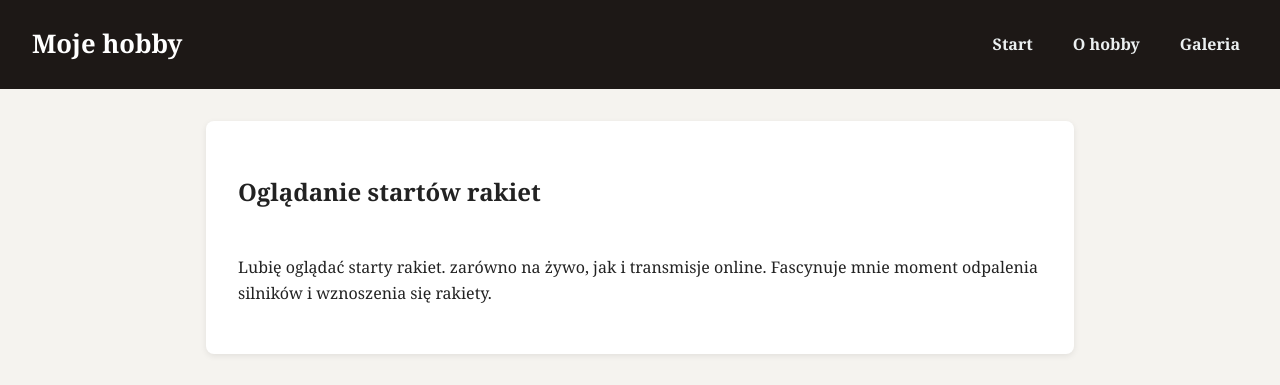
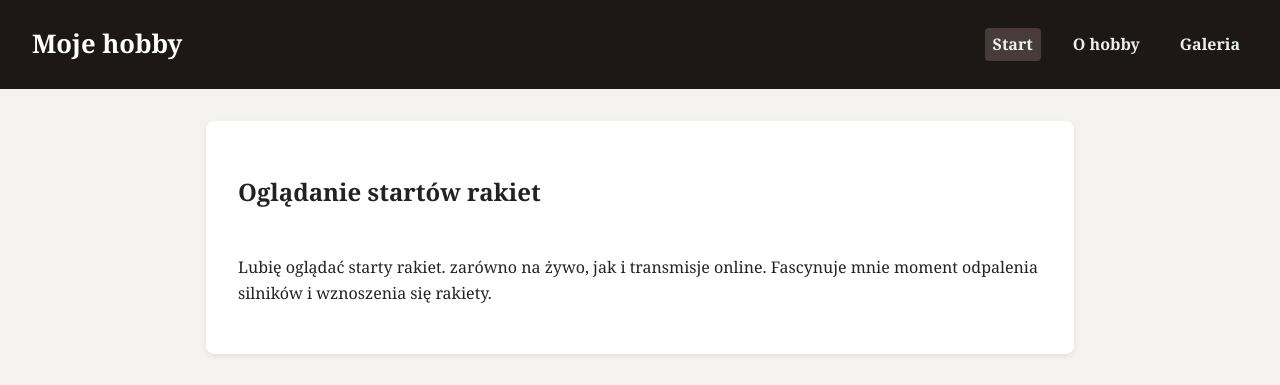
Before and after one commit to bury52/labPI, a Django app: page / in a window 1280 px wide. Shown: the top 385 px of the page. Run offline with Django 5.2, Linux system fonts and the light colour scheme.

Commit message:
--color-nav-active

```diff
--- a/hobby/static/hobby/style.css
+++ b/hobby/static/hobby/style.css
@@ -1,6 +1,4 @@
-/* ===== Zmienne kolorów ===== */
 :root {
-    /* Motyw bazowy (jasny) */
     --color-bg:            #f5f3ef;
     --color-text:          #222;
     --color-text-muted:    #666;
@@ -10,6 +8,7 @@
 
     --color-nav-text:      #ecf0f1;
     --color-nav-hover-bg:  oklch(26.8% 0.011 36.5);
+    --color-nav-active:  oklch(36.7% 0.016 35.7);
 
     --color-card-bg:       #fff;
     --color-shadow:        rgba(0, 0, 0, 0.08);
@@ -17,18 +16,15 @@
 
     --color-footer-text:   #666;
 
-    /* Promienie i odstępy (opcjonalnie, dla spójności) */
     --radius-sm: 4px;
     --radius-md: 6px;
     --radius-lg: 8px;
 }
 
-/* ===== Reset ===== */
 * {
     box-sizing: border-box;
 }
 
-/* ===== Podstawa ===== */
 body {
     margin: 0;
     font-family: Georgia, "Times New Roman", serif;
@@ -37,7 +33,6 @@ body {
     line-height: 1.6;
 }
 
-/* ===== Nagłówek ===== */
 header {
     background: var(--color-header-bg);
     color: var(--color-header-text);
@@ -54,7 +49,6 @@ header h1 {
     font-size: 1.6rem;
 }
 
-/* ===== Nawigacja ===== */
 nav {
     display: flex;
     gap: 1.5rem;
@@ -73,14 +67,16 @@ nav a:hover {
     background: var(--color-nav-hover-bg);
 }
 
-/* ===== Główny kontener ===== */
+nav a.active {
+    background: var(--color-nav-active);
+}
+
 main {
     max-width: 900px;
     margin: 2rem auto;
     padding: 0 1rem;
 }
 
-/* ===== Sekcja hero ===== */
 .hero {
     background: var(--color-card-bg);
     padding: 2rem;
@@ -91,7 +87,6 @@ main {
     gap: 0.5rem;
 }
 
-/* ===== Galeria ===== */
 .gallery {
     list-style: none;
     padding: 0;
@@ -108,7 +103,6 @@ main {
     flex: 1 1 200px;
 }
 
-/* ===== Stopka ===== */
 footer {
     text-align: center;
     padding: 1.5rem;
--- a/hobby/templates/hobby/base.html
+++ b/hobby/templates/hobby/base.html
@@ -11,9 +11,14 @@
 <header>
     <h1>Moje hobby</h1>
     <nav>
-            <a href="{% url 'home' %}">Start</a>
-            <a href="{% url 'about' %}">O hobby</a>
-            <a href="{% url 'gallery' %}">Galeria</a>
+        <nav>
+            <a href="{% url 'home' %}"
+               class="{% if request.path == '/' %}active{% endif %}">Start</a>
+            <a href="{% url 'about' %}"
+               class="{% if request.path == '/about/' %}active{% endif %}">O hobby</a>
+            <a href="{% url 'gallery' %}"
+               class="{% if request.path == '/gallery/' %}active{% endif %}">Galeria</a>
+        </nav>
     </nav>
 </header>
 
```
Lines whose indentation alone changed are shown as unchanged.
